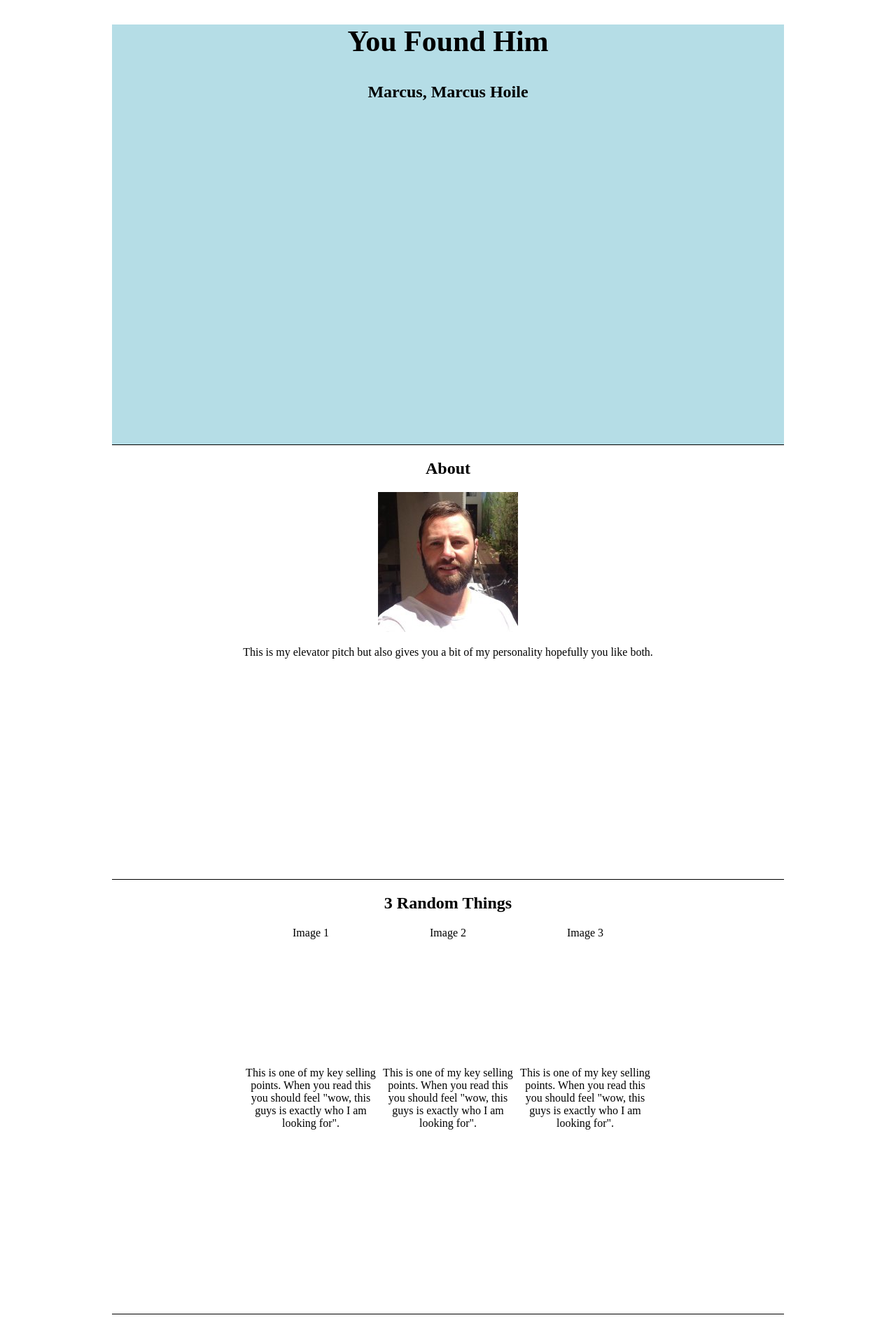
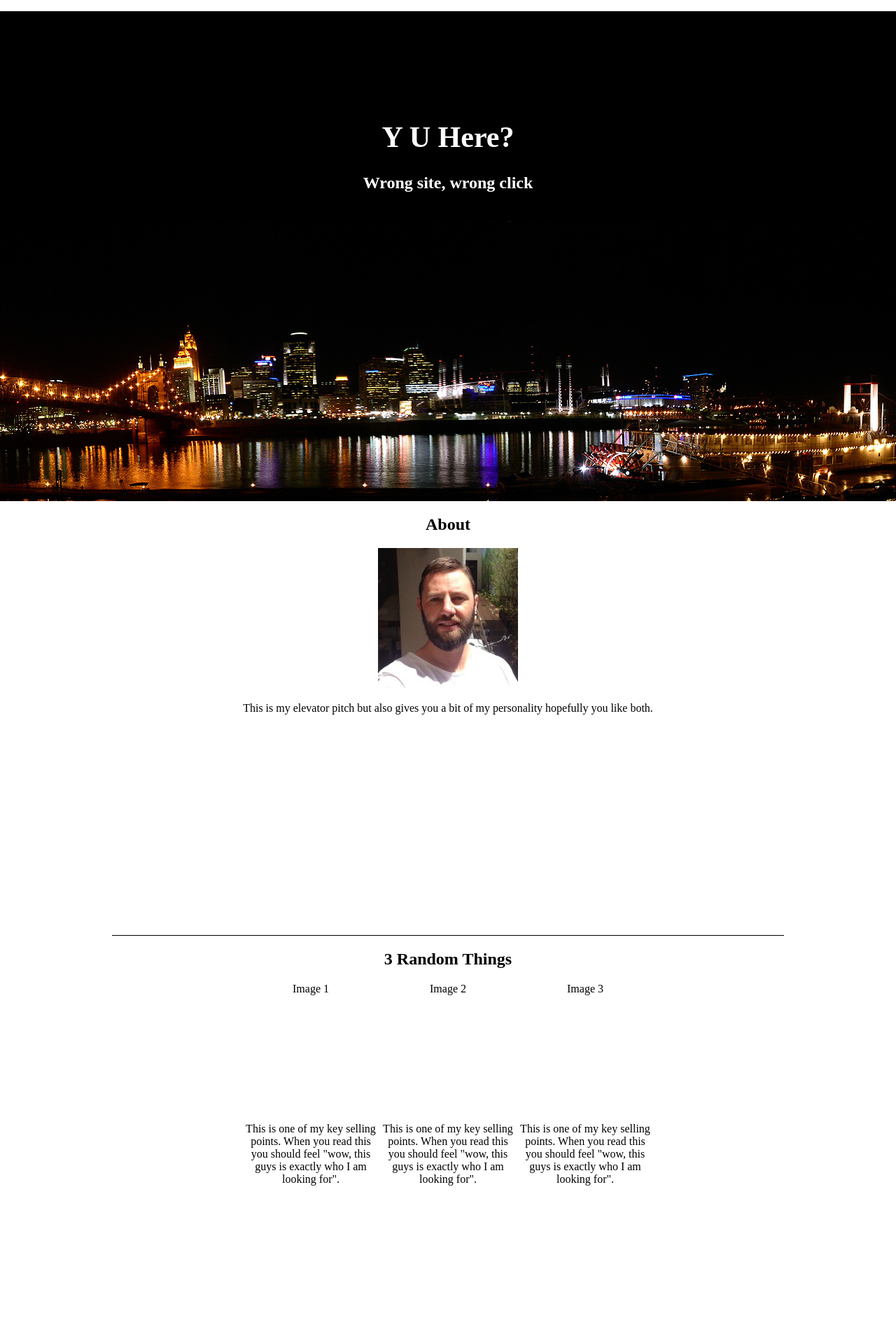
Before and after one commit to MarcusHoile/portfolio, a PHP site: page / in a window 1280 px wide. Shown: the part 34-1920 px from the top of the page at 70% size. Run offline with PHP 8.4, Linux system fonts and the light colour scheme.

Commit message:
landing pane image concept

```diff
--- a/css/main.css
+++ b/css/main.css
@@ -1,6 +1,6 @@
 body {
-	max-width: 960px;
-	margin:0 auto;
+	padding:0;
+	margin:0;
 	text-align:center;
 }
 
@@ -14,9 +14,29 @@ ul li {
 h1 {
 	font-size: 42px;
 }
+#landing-title-tagline {
+	padding-top: 10%;
+}
+
+
+#container {
+	padding:0;
+	margin:0;
+		max-width: 960px;
+	margin:0 auto;
+	text-align:center;
+}
 
 #landing-pane {
-	background: #B5DDE6;
+	margin:0;
+	padding:0;
+	height:700px;
+
+	background: url(../images/panorama_l.jpg) ;/*#537B93*/
+	background-repeat:no-repeat;
+	color:#fff;
+	background-color:#000;
+	background-position:bottom;
 }
 
 
--- a/index.html
+++ b/index.html
@@ -22,15 +22,16 @@
 			</div>
 		</nav>
 	</header>
-	<div id="container">
-		<section id="landing-pane">
+
+		<div id="landing-pane">
 			<div class="inner">
-				<div class="section-title">
-					<h1>You Found Him</h1>
-					<h2>Marcus, Marcus Hoile</h2>
+				<div class="section-title" id="landing-title-tagline">
+					<h1>Y U Here?</h1>
+					<h2>Wrong site, wrong click</h2>
 				</div>
 			</div>
-		</section>
+		</div>
+	<div id="container">
 
 		<section id="about-me">
 			<div class="inner">
```
Also changed, not shown: images/cityscape_test.jpg (added), images/cityscape_test2.jpg (added), images/panorama_l.jpg (added).
